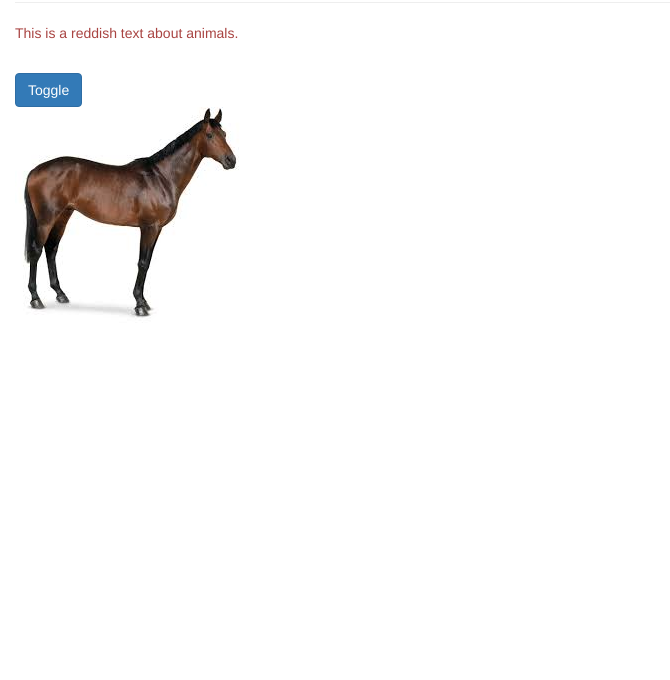
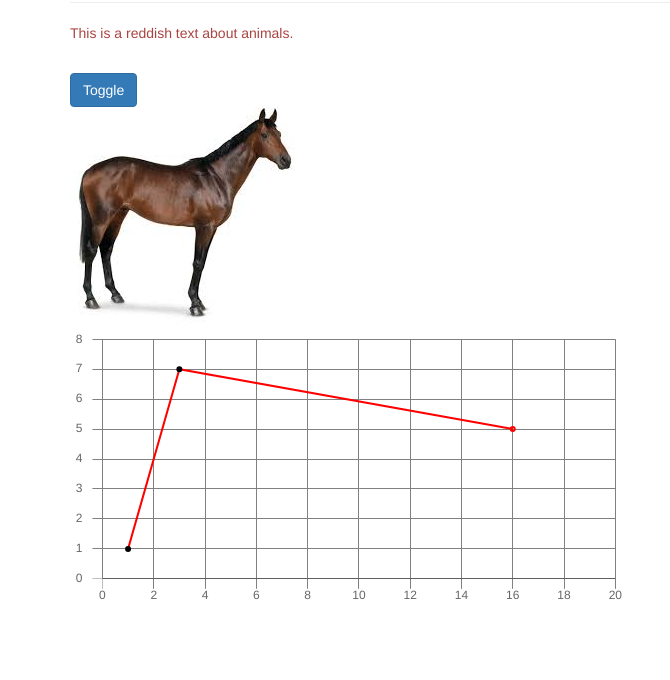
Before and after one commit to strangeSnareDrum/webfun, a plain HTML site: page index.html in a window 1280 px wide. Shown: the part 120-800 px from the top of the page, without its empty margins (0-670 px from the left). Drawn offline with nearby package versions, Linux system fonts and the light colour scheme.

Commit message:
Plot locally defined data

```diff
--- a/index.html
+++ b/index.html
@@ -4,12 +4,19 @@
 		src="https://ajax.googleapis.com/ajax/libs/jquery/3.4.0/jquery.min.js">
 	</script>
 
+    <!-- bootstrap -->
     <script src="js/bootstrap.min.js"></script>
     <link href="css/bootstrap.css" rel="stylesheet">
+
+    <!-- chart.js -->
+    <script src="https://cdn.jsdelivr.net/npm/chart.js@2.8.0"></script>
+
+    <!-- my own javascript file -->
+    <script src="plot_data.js"></script>
 </head>
 
 <body>
-	<div class="container-fluid">
+	<div class="container">
 		<div class="page-header">
 			<h1>Toggle a picture <br><small>Animal photos</small></h1>
 		</div>
@@ -22,28 +29,19 @@
 
 		<br>
 		<div class="row">
-			<div class="col-xs-6 col-md-3 col-lg-2">
-			<span class="border border-primary">
-				<picture>
-					<img  class="photo_list" id="myPicture">
-				</picture>
-			</span>
+			<div class="col-xs-12 col-md-6 col-lg-6">
+				<img  class="photo_list" id="myPicture">
+				<canvas id="myChart"></canvas>
 			</div>
+
 		</div>
 	</div>
 
-	<script>
-		var N = 3;
-		str = "";
-		for (var i = 0; i < N; i++) {
-			console.log("hej " + i)
-		}
-	</script>
 
 	<script>
 		$(document).ready(function(){
 			$("#myPicture").attr('src', 'horse.jpeg')
-			console.log("this is the true caste")
+			console.log("document ready")
 		});
 
 		$("#myButton").click(function(){
@@ -53,5 +51,7 @@
 				$("#myPicture").attr('src', 'horse.jpeg')
 			}
 		});
+
+		plotData();
 	</script>
 </body>
--- /dev/null
+++ b/plot_data.js
@@ -0,0 +1,57 @@
+function plotData() {
+		var ctx = document.getElementById('myChart').getContext('2d');
+
+		var chart = new Chart(ctx, {
+		   type: 'scatter',
+		   data: {
+		      datasets: [{
+		         data: [{
+		            x: 1,
+		            y: 1
+		         }, {
+		            x: 3,
+		            y: 7
+		         }, {
+		            x: 16,
+		            y: 5
+		         }],
+		         borderColor: 'red',
+		         borderWidth: 2,
+		         pointBackgroundColor: ['black', 'black'],
+		         pointBorderColor: ['black', 'black'],
+		         pointRadius: 2,
+		         pointHoverRadius: 5,
+		         fill: false,
+		         tension: 0,
+		         showLine: true
+		      }]
+		   },
+		   options: {
+		      legend: false,
+		      tooltips: false,
+		      scales: {
+		         xAxes: [{
+		            ticks: {
+		               min: 0,
+		               max: 20
+		            },
+		            gridLines: {
+		               color: 'grey',
+		               drawOnChartArea: true
+		            }
+		         }],
+		         yAxes: [{
+		            ticks: {
+		               min: 0,
+		               max: 8,
+		               padding: 10
+		            },
+		            gridLines: {
+		               color: 'grey',
+		               drawOnChartArea: true
+		            }
+		         }]
+		      }
+		   }
+		});
+}
```
Also changed, not shown: 1 other file.
